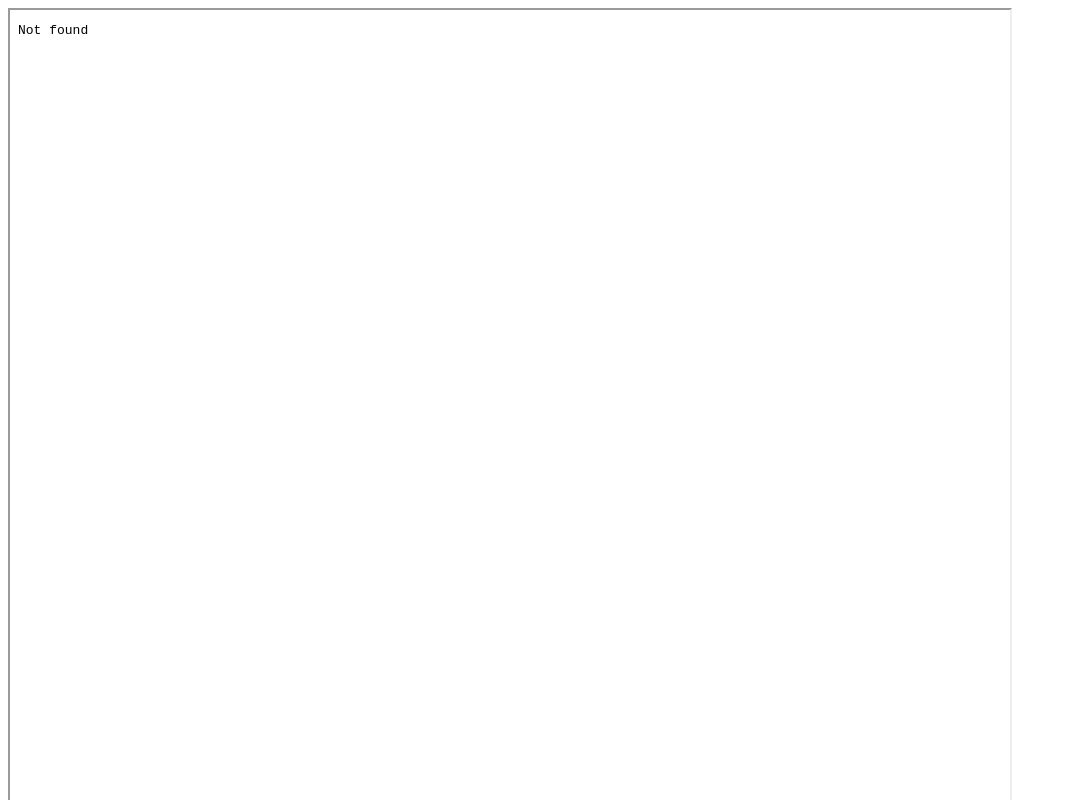
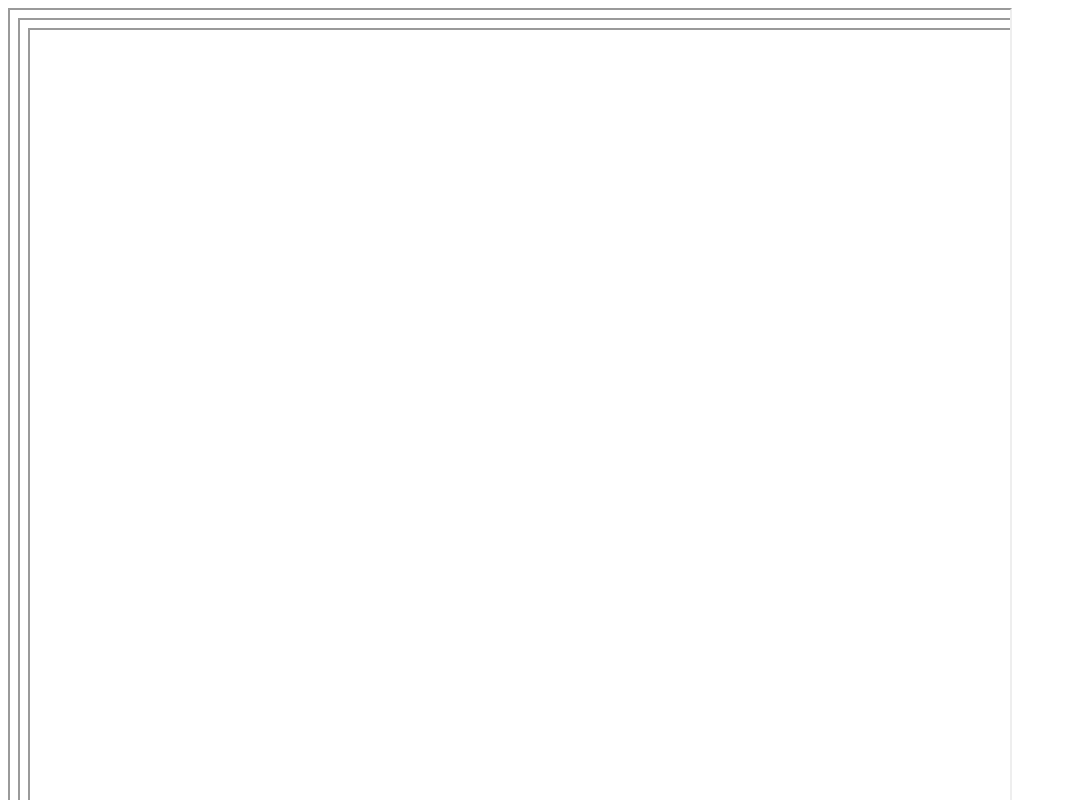
Before and after one commit to lzu4/iframe-test, a plain HTML site: page index.html in a window 1280 px wide. Shown: the top 800 px of the page, without its empty margins (0-1067 px from the left). Drawn offline with Linux system fonts and the light colour scheme.

Commit message:
Update index.html

```diff
--- a/index.html
+++ b/index.html
@@ -1,6 +1,6 @@
 <!DOCTYPE html>
 <html>
 <body>
-<iframe width=1000 height=1000 src="https://localhost/unit4fpa" />
+<iframe width=1000 height=1000 src="https://localhost:4200" />
 </body>
 </html>
```
